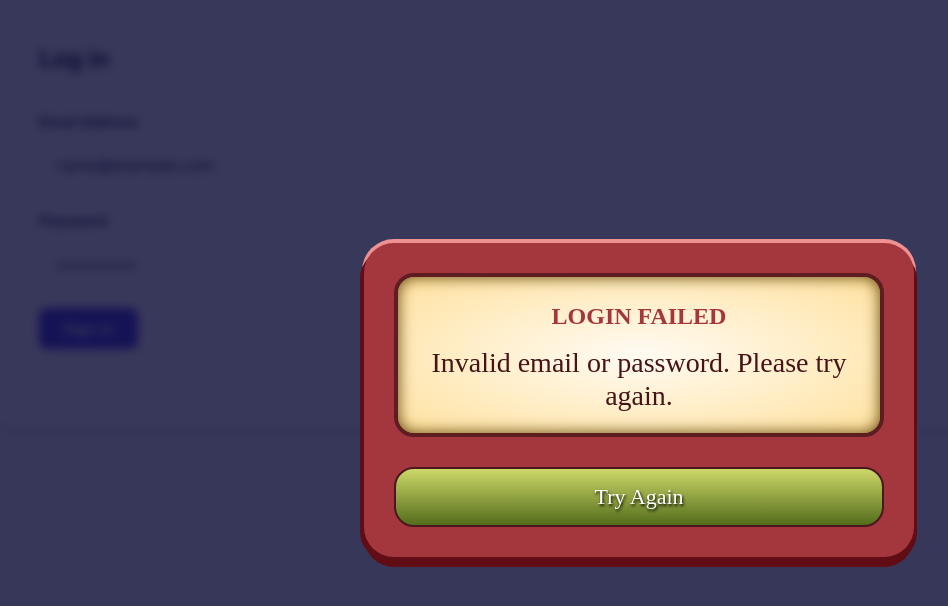
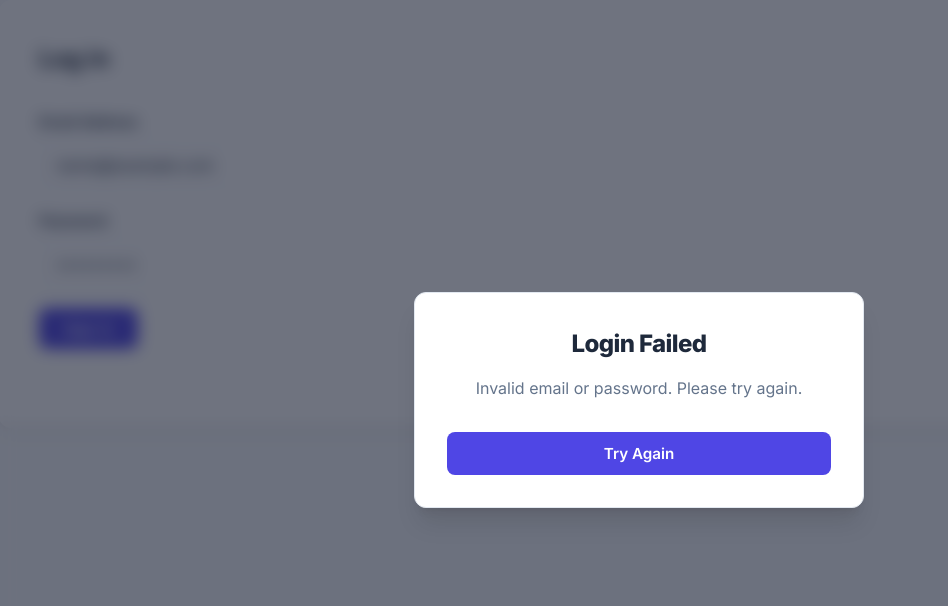
Before and after one commit to Zilvis92/flashcardsApp, a React (Vite) app in the folder frontend/: page /login in a window 1280 px wide. Both pictures are taken after typing "name@example.com", "Sample123" into the empty fields and a click on the button "Sign in". Shown: the top 606 px of the page, without its empty margins (1-949 px from the left). Built offline with nearby package versions, Linux system fonts and the light colour scheme; no server answers.

Commit message:
style: Modernize modal component appearance with updated colors, shadows, fonts, animations, and dark mode support.

```diff
--- a/frontend/src/components/Modal/Modal.css
+++ b/frontend/src/components/Modal/Modal.css
@@ -1,72 +1,111 @@
 .modal-overlay {
   position: fixed;
-  top: 0; left: 0;
-  width: 100vw; height: 100vh;
-  background: rgba(7, 7, 49, 0.8);
-  display: flex; align-items: center; justify-content: center;
+  top: 0;
+  left: 0;
+  width: 100vw;
+  height: 100vh;
+  background: rgba(15, 23, 42, 0.6);
+  display: flex;
+  align-items: center;
+  justify-content: center;
   z-index: 10000;
-  backdrop-filter: blur(5px);
+  backdrop-filter: blur(8px);
+  animation: fadeIn 0.2s ease-out;
 }
 
 .modal-container-inner {
-  background: #a4363e;
-  padding: 30px;
-  border-radius: 30px;
-  box-shadow: 5px 6px 0px -2px #620d15, -6px 5px 0px -2px #620d15,
-              0px -2px 0px 2px #ee9191, 0px 10px 0px 0px #610c14;
+  background: var(--card-bg);
+  padding: 2rem;
+  border-radius: var(--radius);
+  box-shadow: 0 20px 25px -5px rgb(0 0 0 / 0.1), 0 8px 10px -6px rgb(0 0 0 / 0.1);
   width: 90%;
-  max-width: 550px;
-  animation: modalPop 0.3s cubic-bezier(0.175, 0.885, 0.32, 1.275);
+  max-width: 450px;
+  border: 1px solid #e2e8f0;
+  animation: modalSlideUp 0.3s cubic-bezier(0.4, 0, 0.2, 1);
+  transition: background-color 0.3s ease;
+}
+
+[data-theme='dark'] .modal-container-inner {
+  border-color: #334155;
+  box-shadow: 0 20px 25px -5px rgb(0 0 0 / 0.5);
 }
 
 .modal-content {
-  font-family: "Skranji", cursive;
-  background: radial-gradient(#fffbf3, #ffe19e);
-  padding: 20px;
-  border-radius: 20px;
-  border: 4px solid #5e1e21;
   text-align: center;
-  box-shadow: inset 0px 0px 15px 0px #614506;
+  margin-bottom: 2rem;
 }
 
 .modal-title-text {
-  font-size: 24px;
-  color: #a4363e;
-  margin-bottom: 10px;
-  text-transform: uppercase;
+  font-family: 'Inter', sans-serif;
+  font-size: 1.5rem;
+  font-weight: 800;
+  color: var(--text-main);
+  margin-bottom: 0.75rem;
+  letter-spacing: -0.025em;
 }
 
 .modal-message-text {
-  font-size: 28px;
-  color: #461417;
-  line-height: 1.2;
+  font-family: 'Inter', sans-serif;
+  font-size: 1rem;
+  color: var(--text-muted);
+  line-height: 1.5;
 }
 
 .modal-buttons {
-  margin-top: 30px;
   display: flex;
-  gap: 20px;
+  gap: 1rem;
+  justify-content: center;
 }
 
+/* Mygtukų stilius iš .btn klasės */
 .btn-modal {
   flex: 1;
-  padding: 15px;
-  border-radius: 20px;
-  border: 2px solid #49181e;
-  font-family: "Skranji", cursive;
-  color: #fff;
-  font-size: 22px;
-  text-shadow: 1px 2px 3px #000;
+  padding: 0.75rem 1.5rem;
+  border-radius: 8px;
+  font-weight: 600;
+  font-size: 0.95rem;
+  font-family: 'Inter', sans-serif;
   cursor: pointer;
-  transition: transform 0.1s;
+  transition: var(--transition);
+  border: none;
 }
 
-.btn-modal:active { transform: scale(0.95); }
+.btn-modal.confirm {
+  background: var(--primary);
+  color: white;
+}
 
-.btn-modal.confirm { background: linear-gradient(#ced869, #536d1b); }
-.btn-modal.cancel { background: linear-gradient(#ea7079, #891a1a); }
+.btn-modal.confirm:hover {
+  background: var(--primary-hover);
+  transform: translateY(-1px);
+}
 
-@keyframes modalPop {
-  from { opacity: 0; transform: scale(0.7); }
-  to { opacity: 1; transform: scale(1); }
+.btn-modal.cancel {
+  background: transparent;
+  border: 1.5px solid #e2e8f0;
+  color: var(--text-main);
 }
+
+.btn-modal.cancel:hover {
+  background: #f1f5f9;
+  border-color: #cbd5e1;
+}
+
+[data-theme='dark'] .btn-modal.cancel {
+  border-color: #475569;
+}
+
+[data-theme='dark'] .btn-modal.cancel:hover {
+  background: #334155;
+}
+
+/* Animacijos */
+@keyframes fadeIn {
+  from { opacity: 0; }
+  to { opacity: 1; }
+}
+
+@keyframes modalSlideUp {
+  from { opacity: 0; transform: translateY(20px) scale(0.95); }
+  to { opacity: 1; transform: translateY(0) scale(1); }
+}
```
